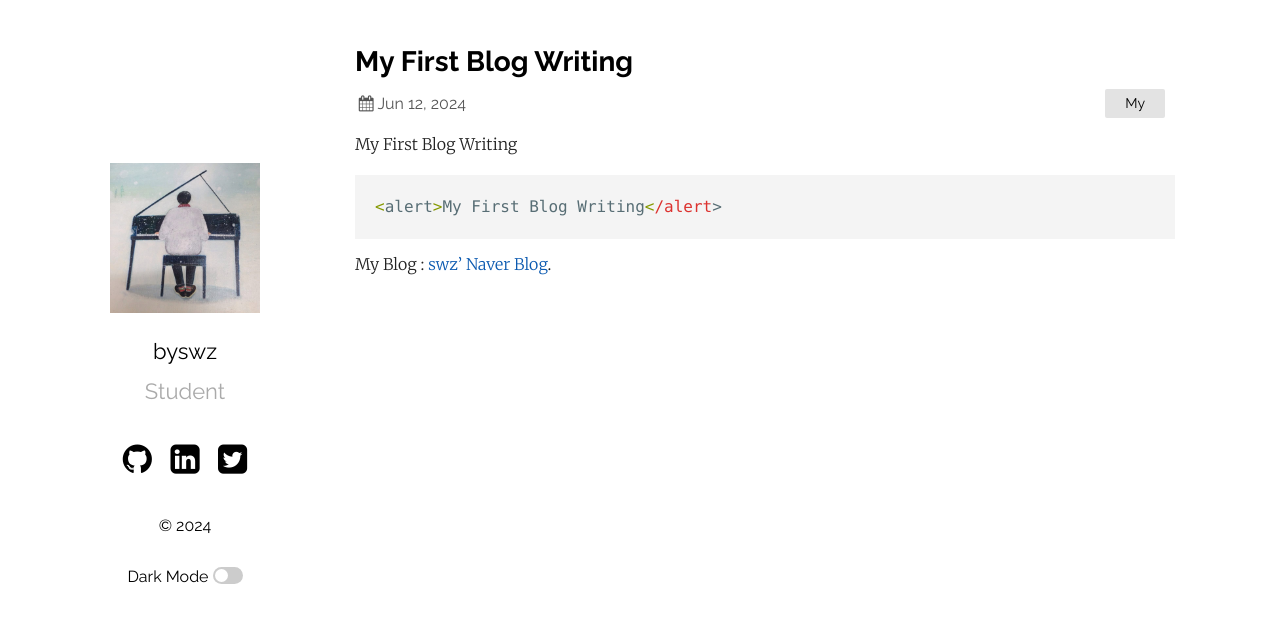
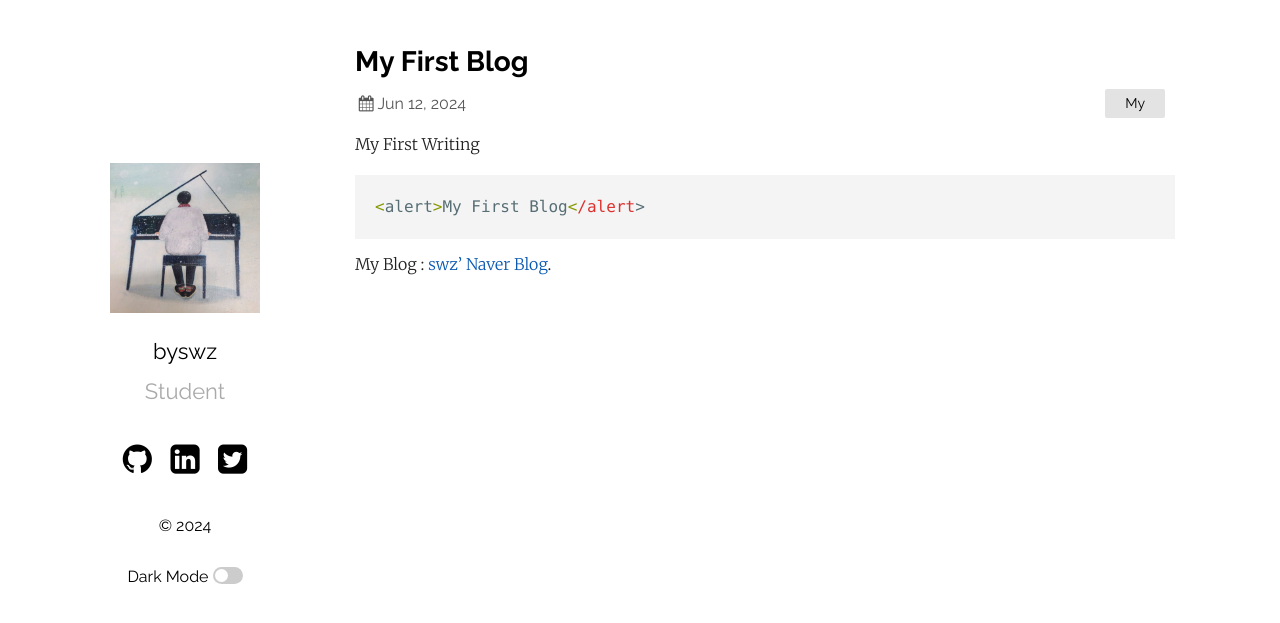
Before and after one commit to byswz/byswz.github.io, a Jekyll site: the page built from _posts/2024-06-12-first.markdown, in a window 1280 px wide. Shown: the top 623 px of the page. Built offline with Jekyll 4.4.1, drawn with Linux system fonts in a browser that asks for light colours; comment, search, counter and statistics services are not loaded.

Commit message:
12th commit

````diff
--- a/_posts/2024-06-12-first.markdown
+++ b/_posts/2024-06-12-first.markdown
@@ -1,13 +1,13 @@
 ---
 layout: post
-title:  "My First Blog Writing"
+title:  "My First Blog"
 date:   2024-06-12 09:05:01 +0530
 categories: My
 ---
-My First Blog Writing
+My First Writing
 
 ```javascript
-<alert>My First Blog Writing</alert>
+<alert>My First Blog</alert>
 ```
 
 My Blog : [swz' Naver Blog][swz-naver].
````
